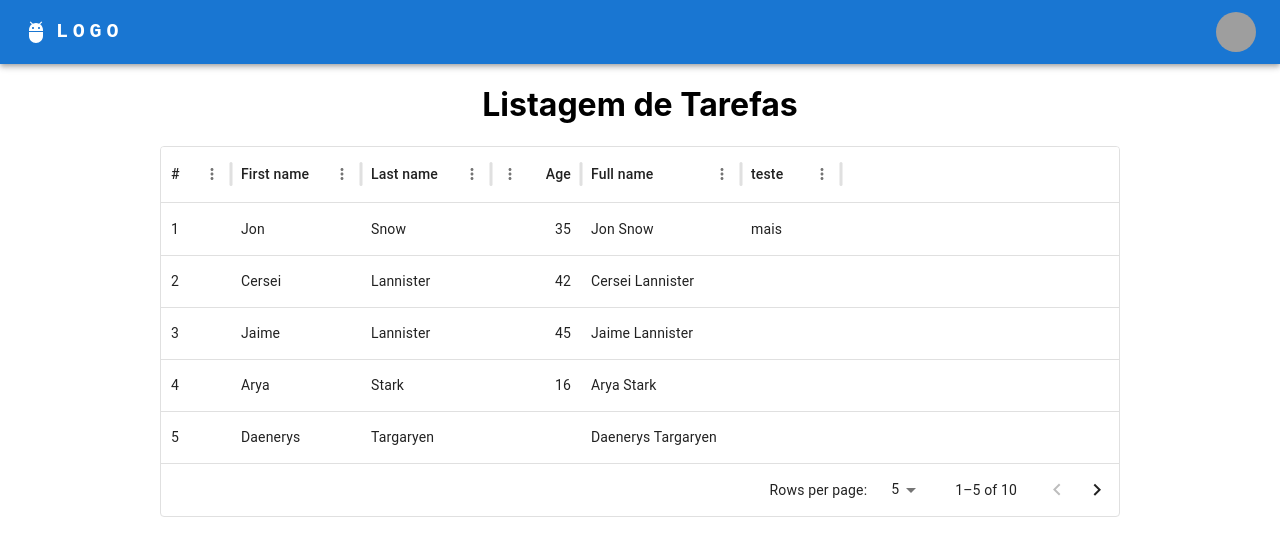
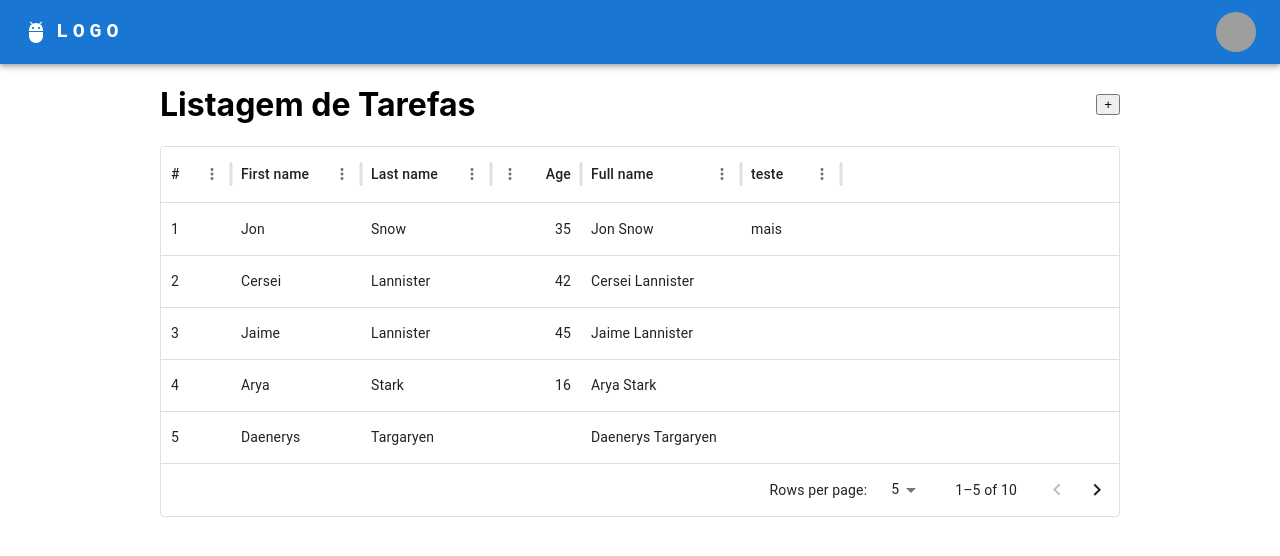
Before and after one commit to gilsonsantiago/daw2-frontend, a React (Create React App) app: page /private/tarefa in a window 1280 px wide. Shown: the top 556 px of the page. Built offline with nearby package versions, Linux system fonts and the light colour scheme; grey boxes are pictures that could not be loaded.

Commit message:
Criando tabela de dados

```diff
--- a/src/pages/PaginaTarefa/index.js
+++ b/src/pages/PaginaTarefa/index.js
@@ -2,6 +2,8 @@
 import CardTarefa from "../../Components/CardTarefa";
 import PainelNavegacao from "../../Components/PainelNavegacao";
 import { Box } from "@mui/material";
+//import Grid from '@mui/material/Grid';
+
 
 function PaginaTarefa() {
 
@@ -10,9 +12,34 @@
         <Box>
             <PainelNavegacao />
 
-            <div>
-                <h1 align="center"> Listagem de Tarefas </h1>
-            </div>
+            <Box
+                sx={{
+                    width: "100%",
+                    display: "flex",
+                    alignItems: 'center',
+                    justifyContent: 'center'
+                }}
+            >
+
+                <Box
+                    sx={{
+                        width: "75%",
+                        display: "flex",
+                        alignItems: 'center',
+                        justifyContent: 'space-between'
+
+                    }}
+                >
+
+                    <h1> Listagem de Tarefas </h1>
+
+                    <button>+</button>
+
+
+                </Box>
+
+            </Box>
+
 
             <CardTarefa />
 
--- a/src/pages/PaginaTarefa/style.css
+++ b/src/pages/PaginaTarefa/style.css
@@ -0,0 +1,4 @@
+.designbox {
+
+
+}
```
Also changed, not shown: src/Components/Dialogo/index.js (added, +68 -0 lines), src/Components/Dialogo/Style.css (added).
